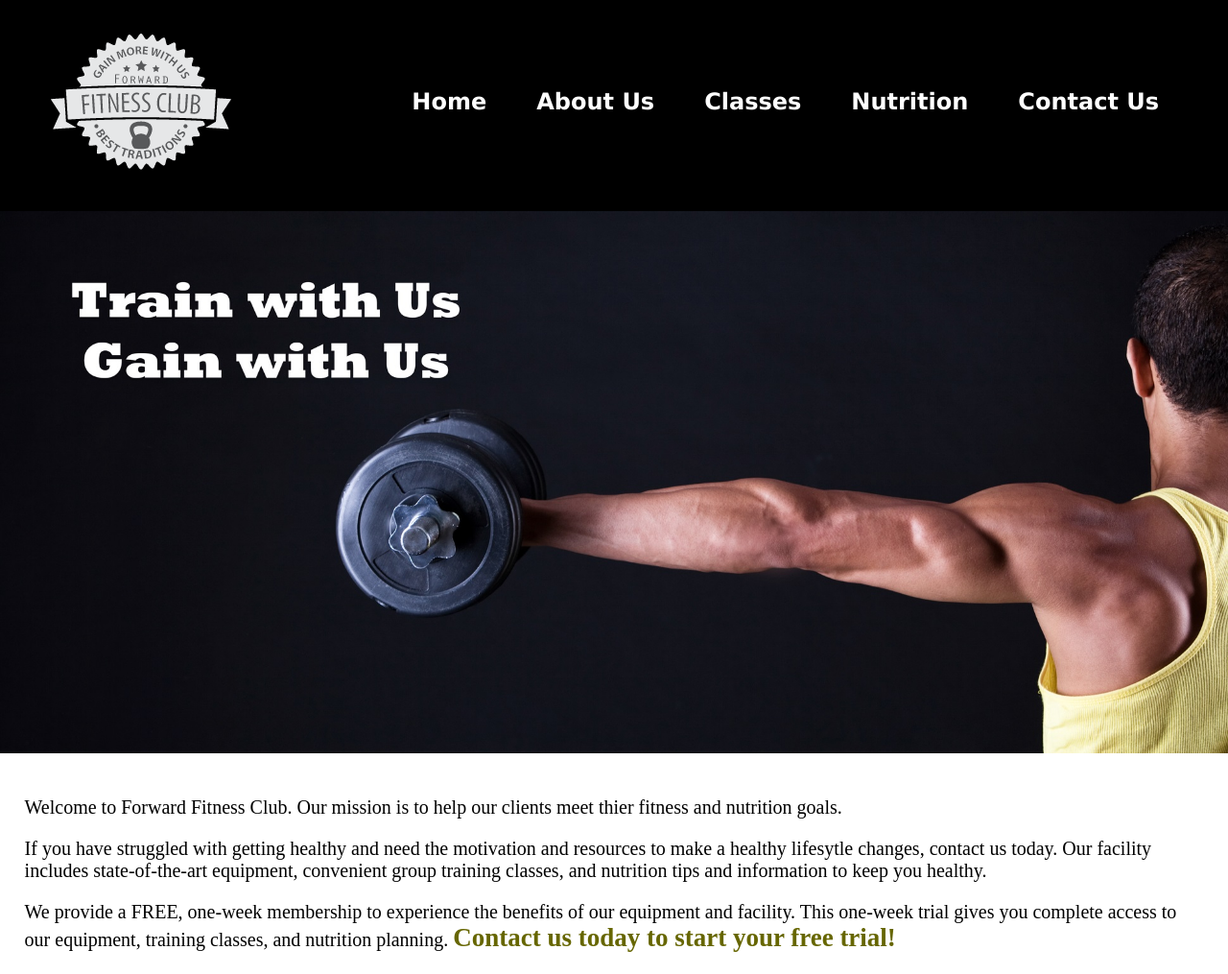
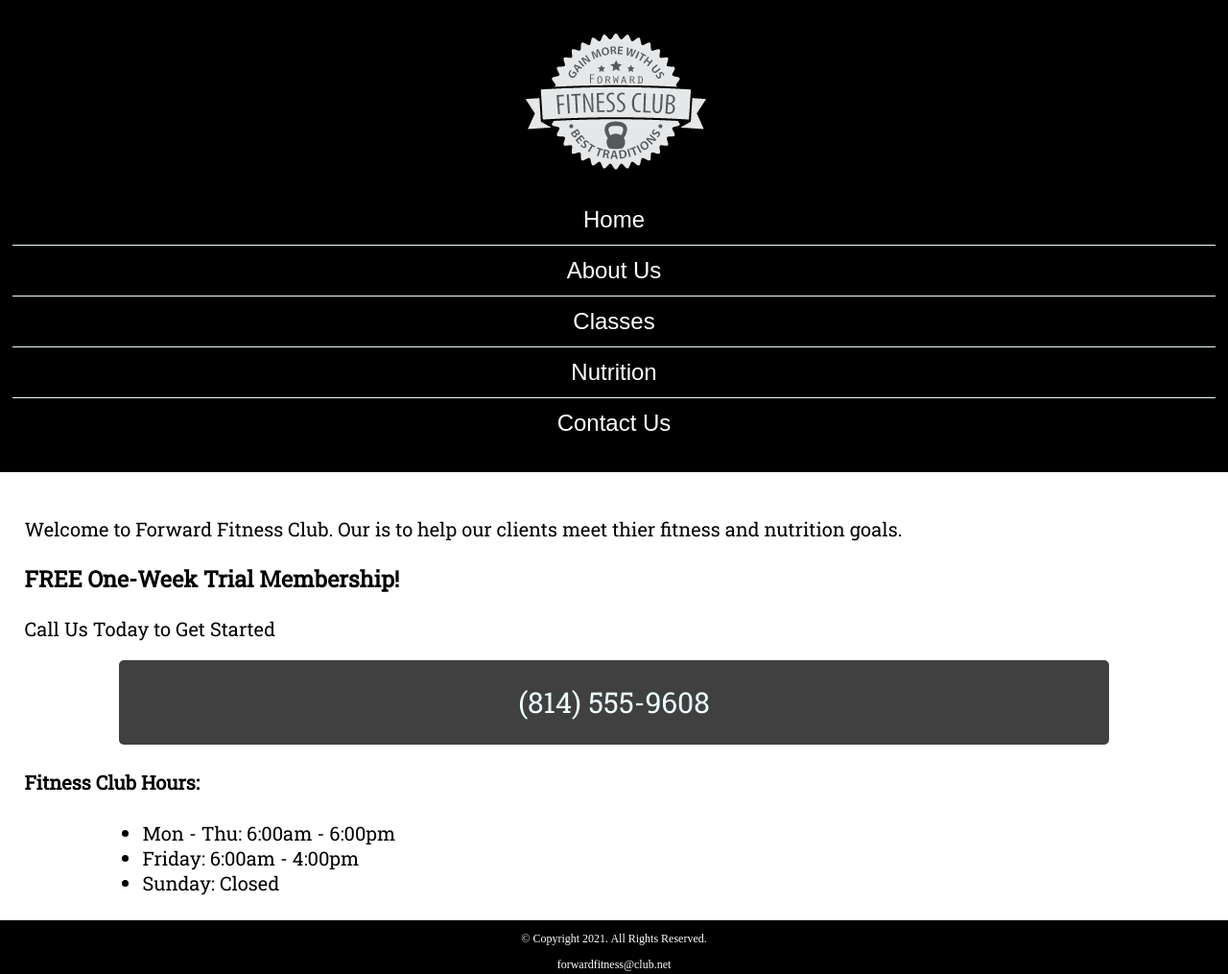
Before and after one commit to fb5525/fb5525.github.io, a plain HTML site: page fitness/index.html in a window 1280 px wide. Shown: the top 1015 px of the page at 96% size. Drawn offline with Linux system fonts and the light colour scheme; a web font is replaced by a local one.

Commit message:
Chapter 5 edits

```diff
--- a/fitness/css/styles.css
+++ b/fitness/css/styles.css
@@ -5,7 +5,7 @@ File name: styles.css
 */
 
 /* CSS Reset */
-body, header, nav, main, footer, h1, div, img {
+body, header, nav, main, footer, h1, div, img, ul {
     margin: 0;
     padding: 0;
     border: 0;
@@ -21,46 +21,84 @@ img {
     display: block;
 }
 
+/* Style rules for mobile viewport */
+
 /* Style rule for header */
 header {
-    width: 25%;
-    float: left;
+    position: -webkit-sticky;
+    position: sticky;
+    top: 0;
+    background-color: #000;
+    height: 190px;
+}
+
+header img {
+    margin: 0 auto;
 }
 
 /* Style rules for navigation area */
 nav {
-    width: 70%;
-    float: right;
-    margin: 5em 3em 0 0;
+    padding: 1%;
+    margin-bottom: 1%;
 }
 
 nav ul {
     list-style-type: none;
-    margin: 0;
-    text-align: right;
+    text-align: center;
 }
 
 nav li {
-    display: inline-block;
     font-size: 1.5em;
-    font-family: Verdana, Arial, sans-serif;
-    font-weight: bold;
+    font-family: "Francois One", sans-serif;
+    border-top: 1px solid #efff;
+}
+
+nav li:first-child {
+    border-top: none;
 }
 
 nav li a {
     display: block;
     color: #fff;
-    text-align: center;
     padding: 0.5em 1em;
     text-decoration: none;
 }
 
+/* Show mobile class, hide tablet-desktop class */
+.mobile {
+    display: block;
+}
+
+.tablet-desktop {
+    display: none;
+}
+
 /* Style rules for main content */
 main {
-    clear: left;
     background-color: #fff;
     padding: 2%;
     font-size: 1.25em;
+    font-family: "Roboto Slab", serif;
+}
+
+.tel-link {
+    background-color: #404040;
+    padding: 2%;
+    margin: 0 auto;
+    width: 80%;
+    text-align: center;
+    border-radius: 5px;
+}
+
+
+.tel-link a {
+    color: #efff;
+    text-decoration: none;
+    font-size: 1.5em;
+    display: block;
+}
+.hours {
+    margin-left: 10%;
 }
 
 .action {
@@ -68,28 +106,14 @@ main {
     color: #666600;
     font-weight: bold;
 }
+
 #weights, #cardio, #training {
-    width: 29%;
-    float: left;
     margin: 0 2%;
 }
 
-#exercises {
-    clear: left;
-    border-top: 1px solid #000;
-    border-bottom: 1px solid #000;
-    background-color: #f2f2f2;
-    padding: 1% 2%;
+.round {
+    border-radius: 8%;
 }
-
-#exercises dt {
-    font-weight: bold;
-}
-
-#exercises dd {
-    padding: 0.5% 1% 2% 0;
-}
-
 
 .external-link {
     color: #666600;
@@ -101,13 +125,15 @@ main {
     text-align: center;
 }
 
-#contact a {
+#contact .contact-email-link {
     color: #666600;
     text-decoration: none;
 }
 
 .map {
-    border: 8px solid #000;
+    border: 2px solid #000;
+    width: 95%;
+    height: 50;
 }
 
 /* Style rules for footer content */
@@ -122,3 +148,19 @@ footer p a {
     color: #fff;
     text-decoration: none;
 }
+
+/* #exercises {
+    clear: left;
+    border-top: 1px solid #000;
+    border-bottom: 1px solid #000;
+    background-color: #f2f2f2;
+    padding: 1% 2%;
+}
+
+#exercises dt {
+    font-weight: bold;
+}
+
+#exercises dd {
+    padding: 0.5% 1% 2% 0;
+} */
--- a/fitness/index.html
+++ b/fitness/index.html
@@ -5,6 +5,8 @@
         <title>Forward Fitness Club</title>
         <meta charset="utf-8">
         <link rel="stylesheet" href="css/styles.css">
+        <meta name="viewport" content="width=device-width, initial-scale=1.0">
+        <link href="https://fonts.googleapis.com/css2?family=Francois+One&family=Roboto+Slab&display=swap" rel="stylesheet">
     </head>
     <body>
         <div id="container">
@@ -26,20 +28,37 @@
             </nav>
 
             <!-- Hero Image -->
-            <div id="hero">
+            <div id="hero" class="tablet-desktop">
                 <img src="images/hero-image.jpg" alt="left arm extended holding a weight">
             </div>
 
             <!-- Use the main area to add the main content of the webpage -->
             <main>
-                <div id="intro">
-                    <p>Welcome to Forward Fitness Club. Our mission is to help our clients meet thier fitness and nutrition goals.</p>
 
-                    <p>If you have struggled with getting healthy and need the motivation and resources to make a healthy lifesytle changes, contact us today. Our facility includes state-of-the-art equipment, convenient group training classes, and nutrition tips and information to keep you healthy.</p>
+            <div class="mobile">
+                <p> Welcome to Forward Fitness Club. Our is to help our clients meet thier fitness and nutrition goals.</p>
 
-                    <p>We provide a FREE, one-week membership to experience the benefits of our equipment and facility. This one-week trial gives you complete access to our equipment, training classes, and nutrition planning. <span class="action">Contact us today to start your free trial!</span></p>
-                </div>
-            </main>
+                <h3>FREE One-Week Trial Membership!</h3>
+                <p>Call Us Today to Get Started</p>
+                <p class="tel-link"><a href="tel:8145559608">(814) 555-9608</a></p>
+
+            <h4>Fitness Club Hours:</h4>
+            <ul class="hours">
+                <li>Mon - Thu: 6:00am - 6:00pm</li>
+                <li>Friday: 6:00am - 4:00pm</li>
+                <li>Sunday: Closed</li>
+            </ul>
+
+        </div>
+
+        <div class="tablet-desktop">
+            <p>Welcome to Forward Fitness Club. Our mission is to help our clients meet thier fitness and nutrition goals.</p>
+
+            <p>If you have struggled with getting healthy and need the motivation and resources to make a healthy lifesytle changes, contact us today. Our facility includes state-of-the-art equipment, convenient group training classes, and nutrition tips and information to keep you healthy.</p>
+
+            <p>We provide a FREE, one-week membership to experience the benefits of our equipment and facility. This one-week trial gives you complete access to our equipment, training classes, and nutrition planning. <span class="action">Contact us today to start your free trial!</span></p>
+        </div>
+     </main>
 
             <!-- Use the footer area to add webpage footer content -->
             <footer>
```
Also changed, not shown: fitness/about.html (+9 -7 lines), fitness/contact.html (+4 -2 lines), fitness/template.html (+2 -0 lines).
